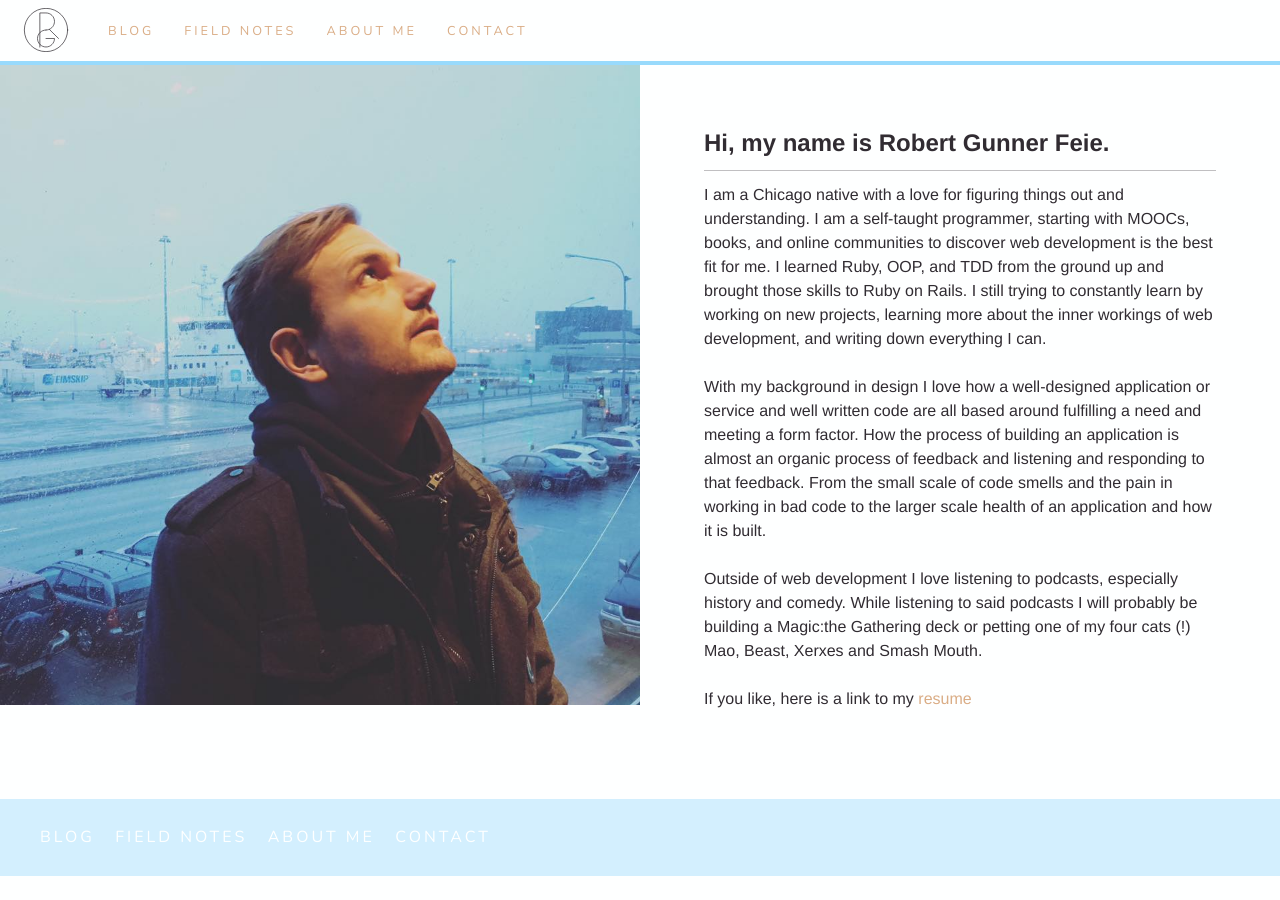
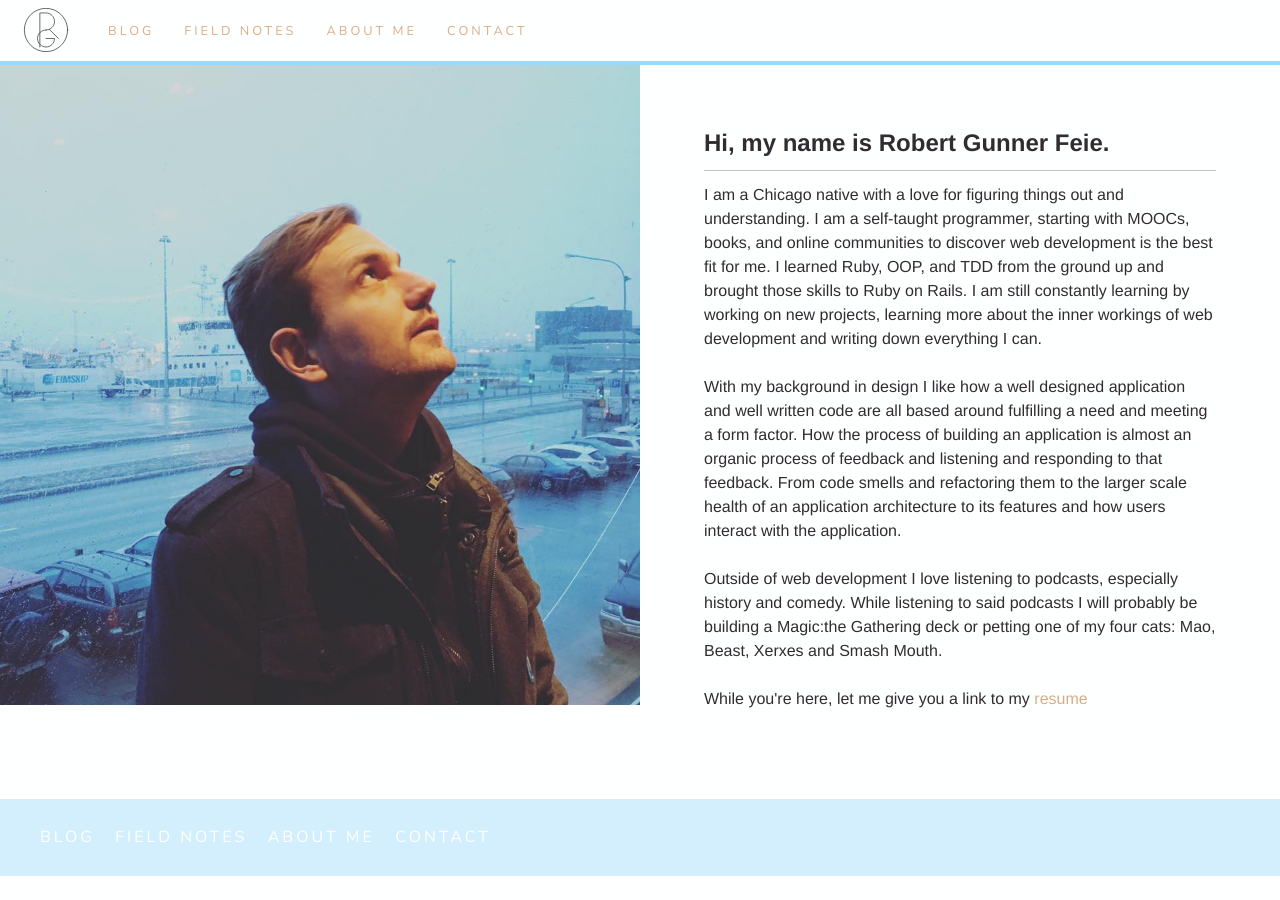
Before and after one commit to rfeie/rfeie, a Jekyll site: the page built from about.html, in a window 1280 px wide. Built offline with Jekyll 4.4.1, drawn with Linux system fonts in a browser that asks for light colours; nearby versions of some CDN libraries.

Commit message:
Updates text on contact, about

```diff
--- a/_includes/contact.html
+++ b/_includes/contact.html
@@ -1,7 +1,6 @@
 
 <nav class="js-menu sliding-panel-content type-system-rounded">
-    <p>The internet is a big place. Like a ball pit bigger than would shame any
-    Chuck E. Cheese. But here are my other outposts on the internet</p>
+  <h6>Where I am</h6>
     <ul>
       <li>
         <a href="mailto:robert.gunner.feie@gmail.com"><i class="fa fa-inbox"
--- a/_sass/_hero.scss
+++ b/_sass/_hero.scss
@@ -29,6 +29,7 @@
 	}
 
   .hero-content {
+    display: none;
     text-align: center;
 
     @include media($large-screen-up) {
--- a/about.html
+++ b/about.html
@@ -10,12 +10,12 @@ title: About Me
   <div class="about-text">
     <h4>Hi, my name is Robert Gunner Feie.</h4>
 
-<p> I am a Chicago native with a love for figuring things out and understanding. I am a self-taught programmer, starting with MOOCs, books, and online communities to discover web development is the best fit for me. I learned Ruby, OOP, and TDD from the ground up and brought those skills to Ruby on Rails. I still trying to constantly learn by working on new projects, learning more about the inner workings of web development, and writing down everything I can. </p>
+<p> I am a Chicago native with a love for figuring things out and understanding. I am a self-taught programmer, starting with MOOCs, books, and online communities to discover web development is the best fit for me. I learned Ruby, OOP, and TDD from the ground up and brought those skills to Ruby on Rails. I am still constantly learning by working on new projects, learning more about the inner workings of web development and writing down everything I can. </p>
 
-<p> With my background in design I love how a well-designed application or service and well written code are all based around fulfilling a need and meeting a form factor. How the process of building an application is almost an organic process of feedback and listening and responding to that feedback. From the small scale of code smells and the pain in working in bad code to the larger scale health of an application and how it is built.</p>
+<p> With my background in design I like how a well designed application and well written code are all based around fulfilling a need and meeting a form factor. How the process of building an application is almost an organic process of feedback and listening and responding to that feedback. From code smells and refactoring them to the larger scale health of an application architecture to its features and how users interact with the application.</p>
 
-<p> Outside of web development I love listening to podcasts, especially history and comedy. While listening to said podcasts I will probably be building a Magic:the Gathering deck or petting one of my four cats (!) Mao, Beast, Xerxes and Smash Mouth.</p>
+<p> Outside of web development I love listening to podcasts, especially history and comedy. While listening to said podcasts I will probably be building a Magic:the Gathering deck or petting one of my four cats: Mao, Beast, Xerxes and Smash Mouth.</p>
 
-<p> If you like, here is a link to my <a href="assets/resume.pdf">resume</a></p>
+<p>While you're here, let me give you a link to my <a href="assets/resume.pdf">resume</a></p>
   </div>
 </div>
--- a/js/application.js
+++ b/js/application.js
@@ -30,6 +30,7 @@ $(document).ready(function() {
   } else {
     greeting.text("Good Morning,");
   }
+  $('.hero-content').fadeIn(700);
 });
 
 // ---
```
Also changed, not shown: _posts/2016-09-04-blog-welcome-to-my-new-site.md (+4 -3 lines), 2 other files.
